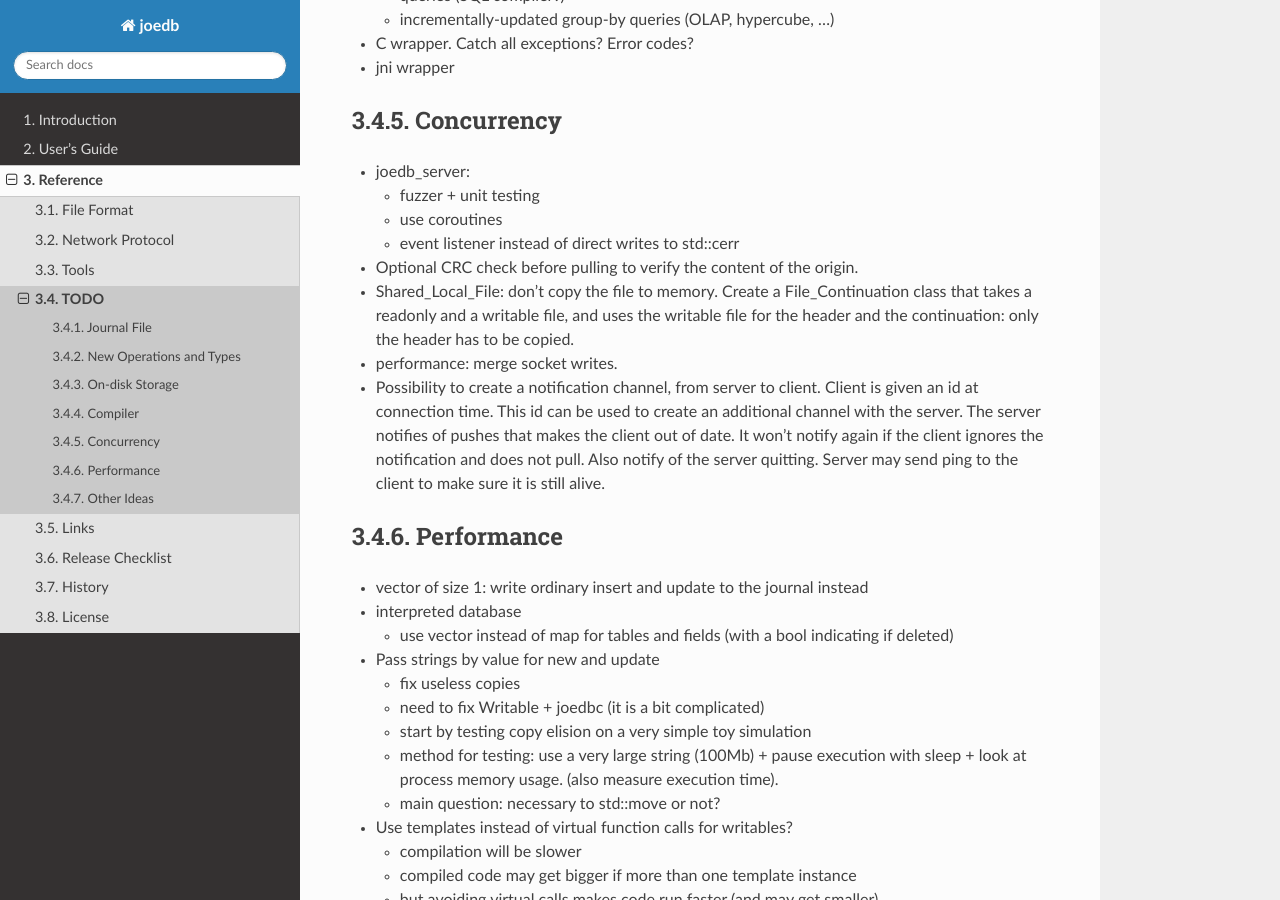
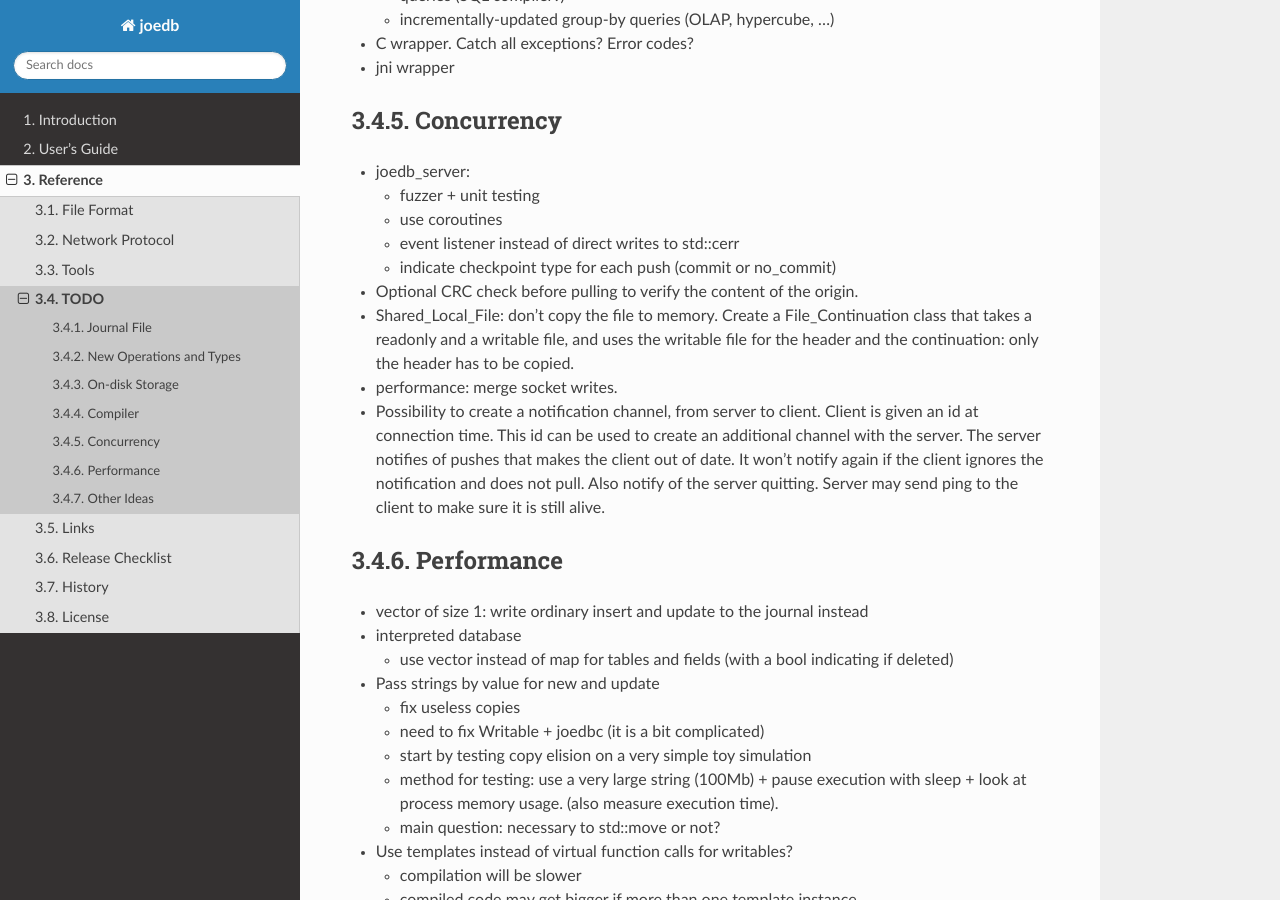
Before and after one commit to Remi-Coulom/joedb, a Sphinx documentation site: the page built from doc/source/todo.rst, in a window 1280 px wide and 900 px high, scrolled down 1337 px. Built offline with Sphinx 7.4.7 and the Read the Docs theme 2.0.0, drawn with Linux system fonts in a browser that asks for light colours; formulas are drawn with MathJax 3.

Commit message:
todo: commit option for server

```diff
--- a/doc/source/todo.rst
+++ b/doc/source/todo.rst
@@ -68,6 +68,7 @@ Concurrency
   - fuzzer + unit testing
   - use coroutines
   - event listener instead of direct writes to std::cerr
+  - indicate checkpoint type for each push (commit or no_commit)
 
 - Optional CRC check before pulling to verify the content of the origin.
 - Shared_Local_File: don't copy the file to memory. Create a File_Continuation
```
